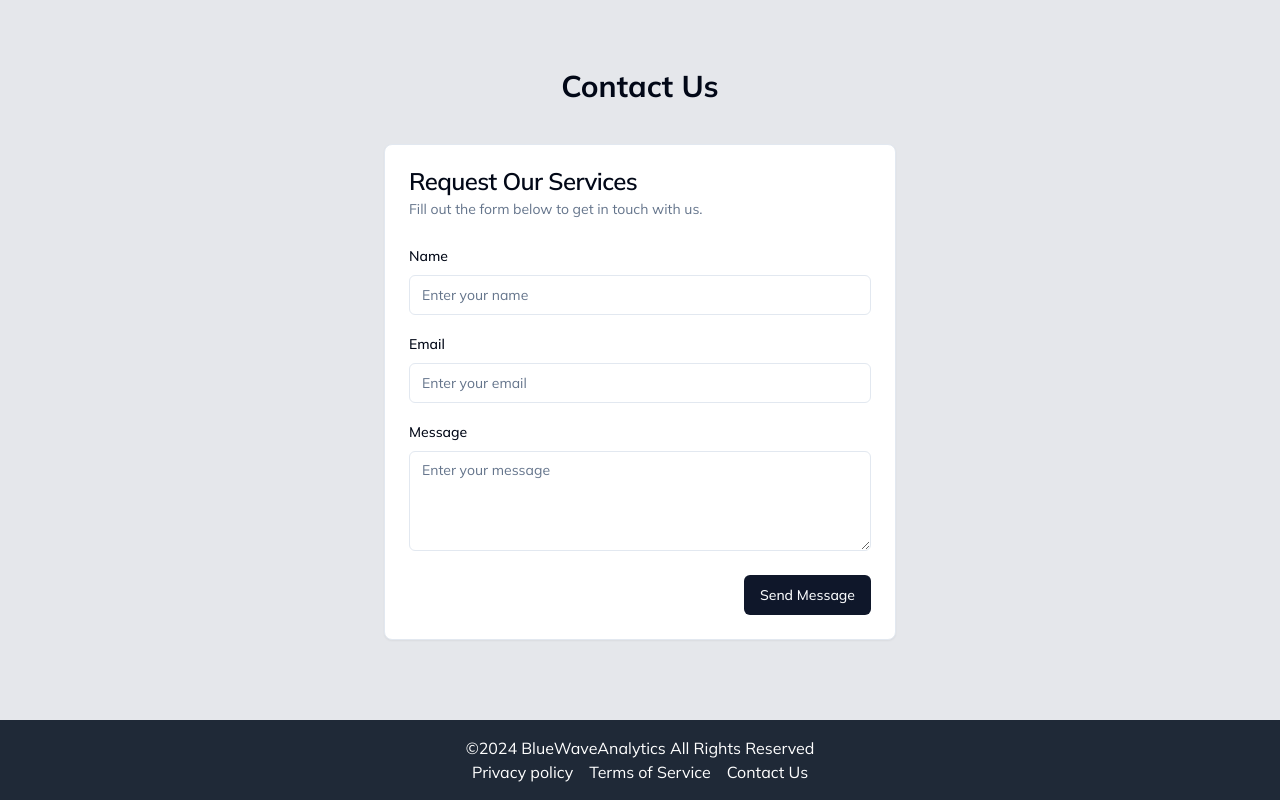
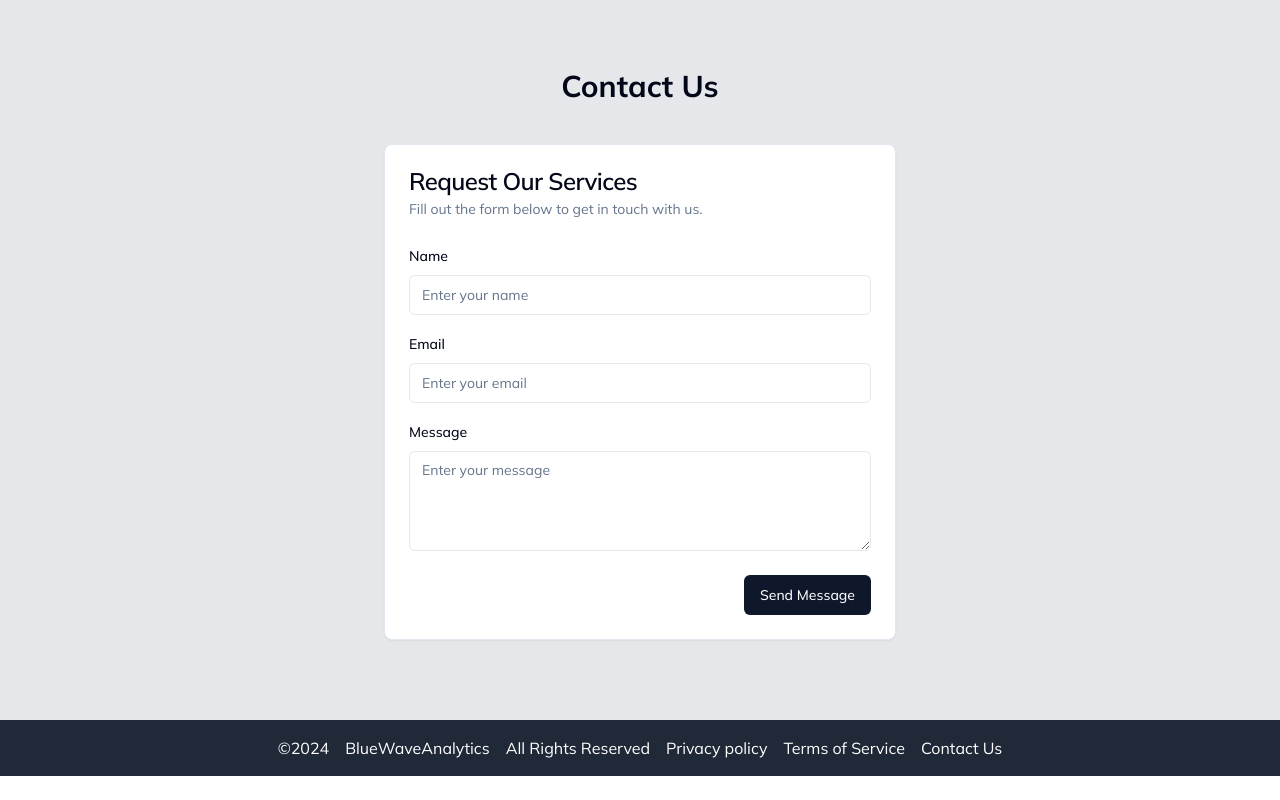
Before and after one commit to Domengo/bluewav, a Next.js app in the folder bluewave/: page / in a window 1280 px wide. Shown: the part 1866-2666 px from the top of the page. After the commit the page ends 2642 px from the top, so only its background shows below. Built offline with nearby package versions, Linux system fonts and the light colour scheme.

Commit message:
chore: Update landing page footer layout and copyright text

```diff
--- a/bluewave/components/landing.tsx
+++ b/bluewave/components/landing.tsx
@@ -91,7 +91,6 @@
           >
             Get Started
           </Button>
-
         </div>
       </div>
       <section className="bg-blue-600 text-white text-center py-20 animate-fade-in">
@@ -116,8 +115,10 @@
       <section className="py-20 bg-gray-200 animate-fade-in">
         <ContactForm />
       </section>
-      <footer className="bg-gray-800 text-white text-center py-4 animate-fade-in">
-        <p>©2024 BlueWaveAnalytics All Rights Reserved</p>
+      <footer className="bg-gray-800 text-white text-center py-4 animate-fade-in flex gap-4 justify-center ">
+        <p>©2024 </p>
+        <p>BlueWaveAnalytics</p>
+        <p>All Rights Reserved</p>
         <div className="space-x-4">
           <a href="#" className="hover:underline">
             Privacy policy
```
